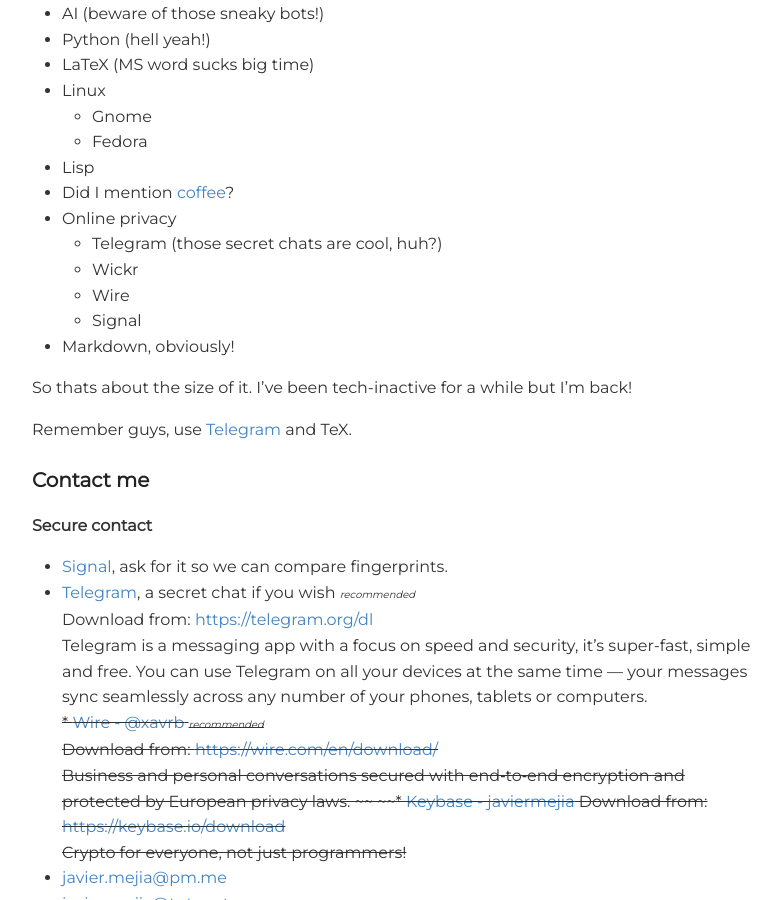
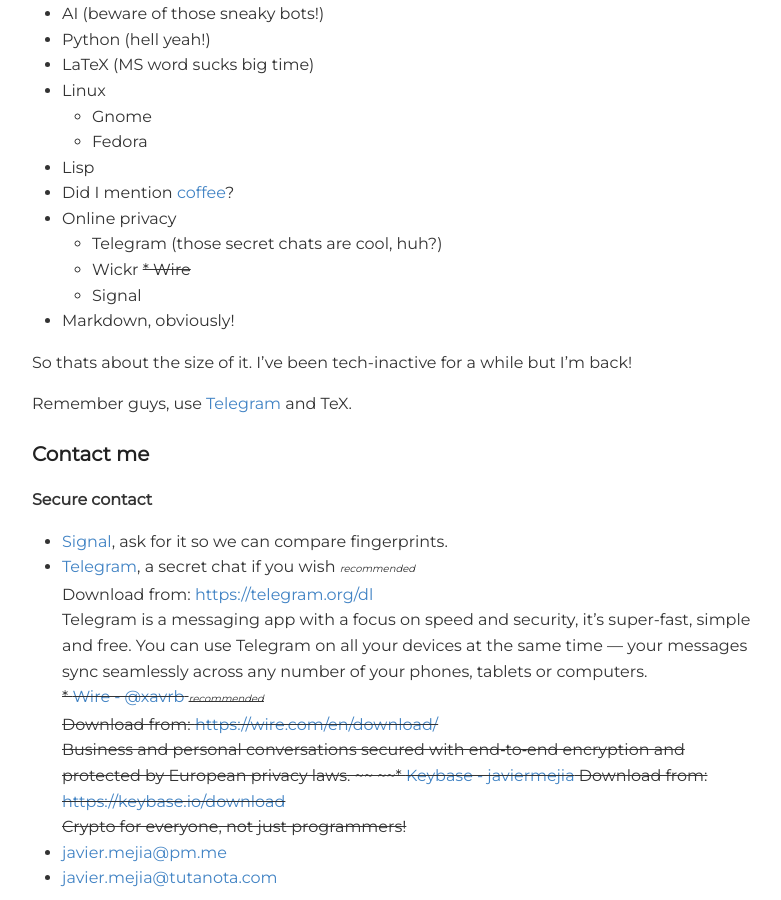
Before and after one commit to xavrb/xavrb.github.io, a Jekyll site: the page built from about.md, in a window 1280 px wide and 900 px high, scrolled down 552 px. Shown: the whole window, without its empty margins (248-1029 px from the left). Built offline with Jekyll 4.4.1, drawn with Linux system fonts in a browser that asks for light colours.

```diff
--- a/about.md
+++ b/about.md
@@ -22,7 +22,7 @@ I'm a huge coffee enthusiast who happens to love lists, so lets make a new one a
 * Online privacy
   * Telegram (those secret chats are cool, huh?)
   * Wickr
-  * Wire
+  ~~* Wire~~
   * Signal
 * Markdown, obviously!
 
```
